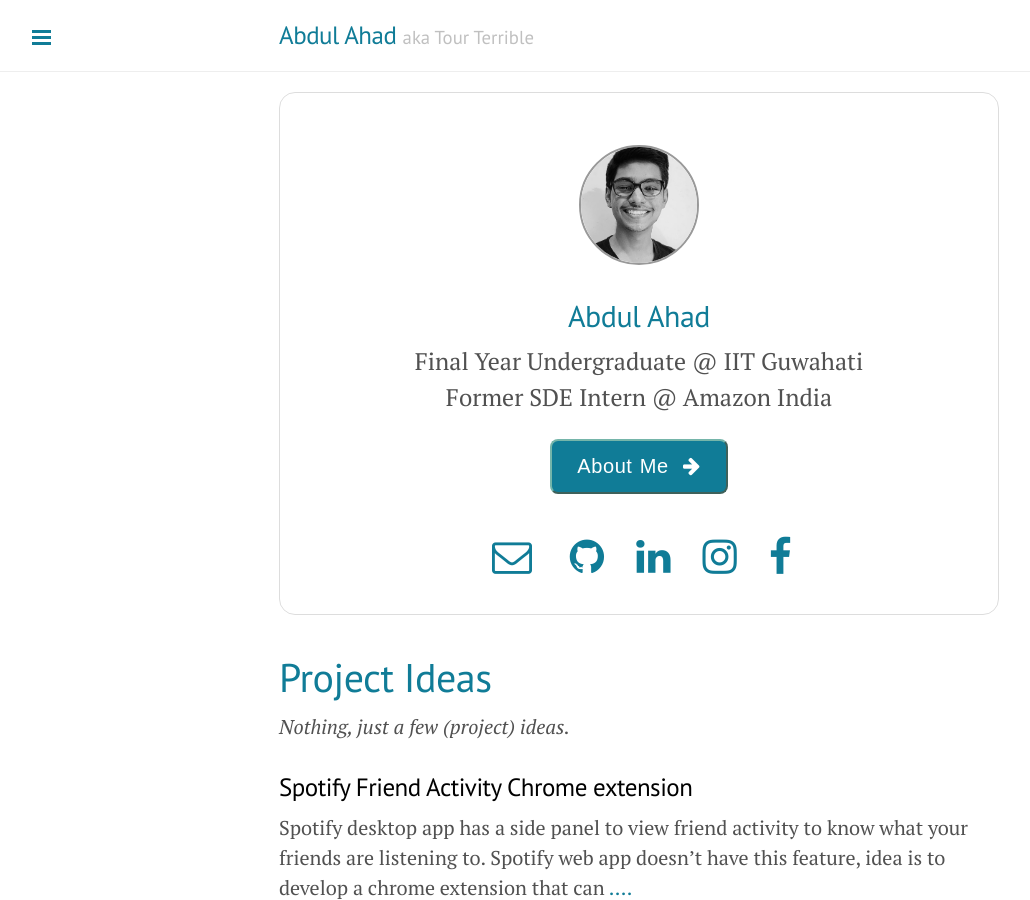
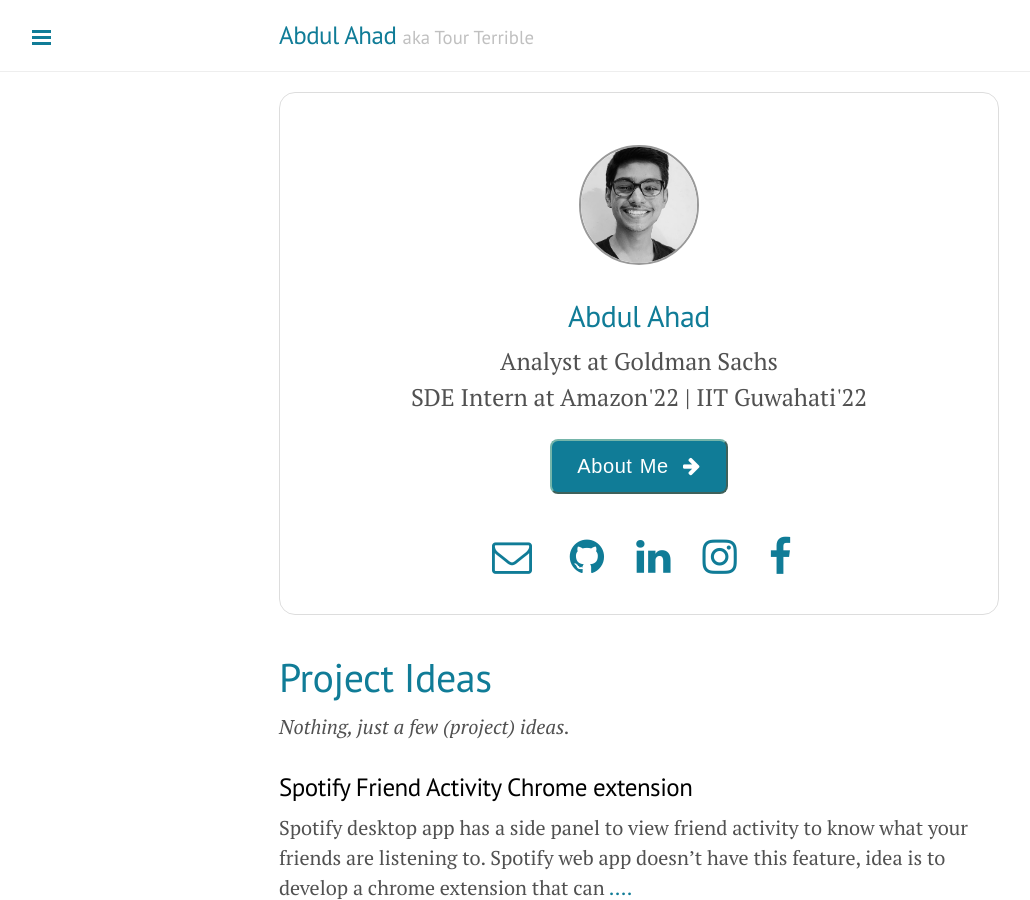
Before and after one commit to TourTerrible/TourTerrible.github.io, a Jekyll site: the page built from index.html, in a window 1280 px wide and 900 px high. Shown: the whole window, without its empty margins (1-1031 px from the left). Built offline with Jekyll 4.4.1, drawn with Linux system fonts in a browser that asks for light colours; the list of posts is cut into pages by our own code.

Commit message:
Update index.html

```diff
--- a/index.html
+++ b/index.html
@@ -7,9 +7,9 @@
   <img class="head-cover" src="{{ site.head }}" alt="Display pic">
   <h2>Abdul Ahad</h2>
   <p class="head-intro">
-    Final Year Undergraduate @ IIT Guwahati
+    Analyst at Goldman Sachs
     <br>
-    Former SDE Intern @ Amazon India
+    SDE Intern at Amazon'22 | IIT Guwahati'22
   </p>
 
   <a href="/about" class="about-me-a">
```
